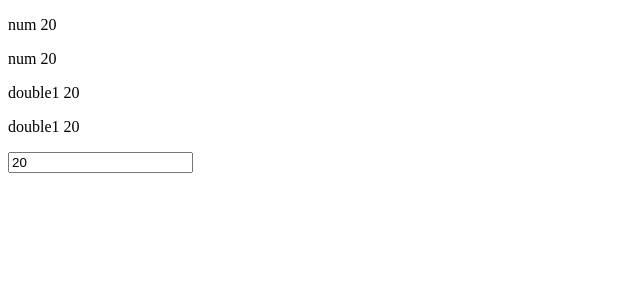
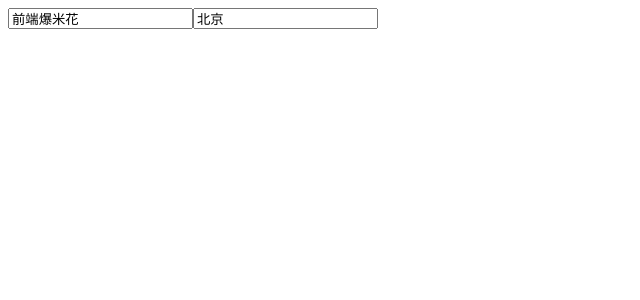
Before and after one commit to xiaopenhu/wy-vue-demo, a Vue app: page / in a window 1280 px wide. Shown: the top 300 px of the page, without its empty margins (0-640 px from the left). Built offline with nearby package versions, Linux system fonts and the light colour scheme.

Commit message:
watch监听属性

```diff
--- a/src/App.vue
+++ b/src/App.vue
@@ -1,33 +1,28 @@
 <template>
   <div id="app">
-    <p>num {{num}}</p>
-    <p>num {{num}}</p>
-    <p>double1 {{double1}}</p>
-    <p>double1 {{double1}}</p>
-    <input v-model="double2"/>
+    <input v-model="name"/>
+    <input v-model="info.city"/>
   </div>
 </template>
 <script>
 export default {
   data () {
     return {
-      num: 20
+      name: '前端爆米花',
+      info: {
+        city: '北京'
+      }
     }
   },
-  computed: {
-    double1 () {
-      console.log('double1')
-      return this.num
+  watch: {
+    name (oldVal, val) {
+      console.log('watch name', oldVal, val) // 值类型，可正常拿到 oldVal 和 val
     },
-    double2: {
-      get () {
-        console.log('double2get')
-        return this.num
+    info: {
+      handler (oldVal, val) {
+        console.log('watch info', oldVal, val) // 引用类型，拿不到 oldVal 。因为指针相同，此时已经指向了新的 val
       },
-      set (val) {
-        console.log('double2set')
-        this.num = val
-      }
+      deep: true // 深度监听
     }
   }
 }
```
